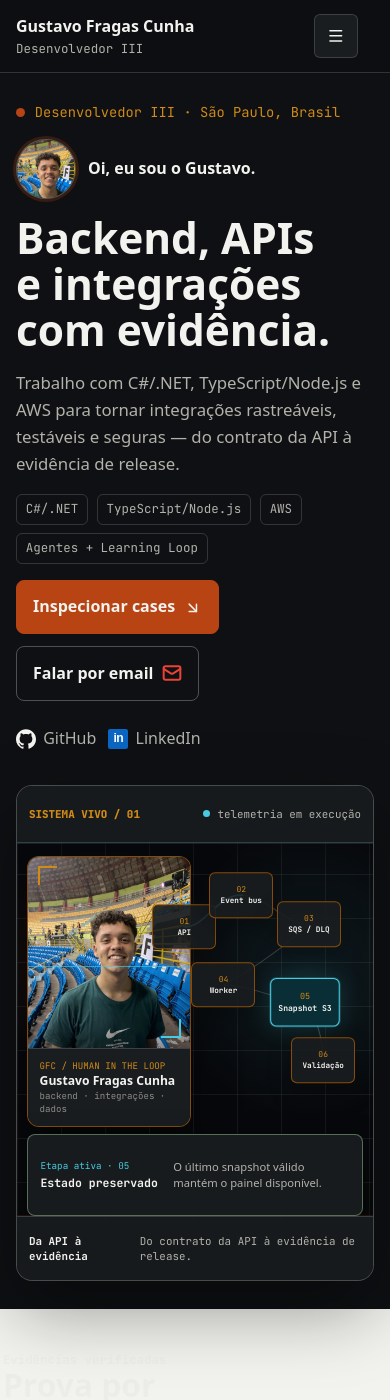
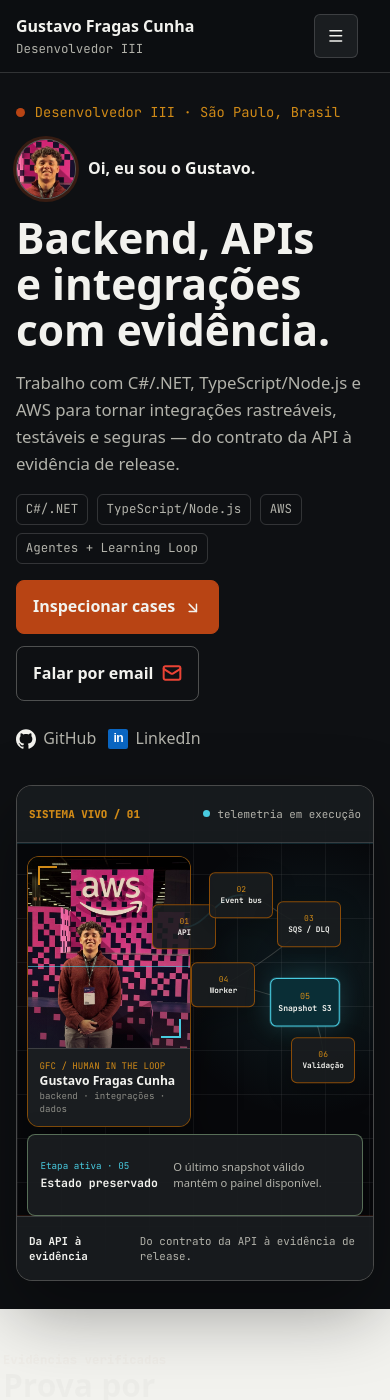
Before and after one commit to GustavoFragas/Portfolio-Pessoal, a React (Vite) app in the folder client/: page / in a window 390 px wide. Shown: the top 1400 px of the page. Built offline with nearby package versions, Linux system fonts and the light colour scheme; a web font is replaced by a local one.

Commit message:
fix(portfolio): publish AWS portrait and responsive crops

```diff
--- a/client/src/data/portfolioLocales.ts
+++ b/client/src/data/portfolioLocales.ts
@@ -54,7 +54,7 @@ const ptUi = {
     primaryCta: 'Inspecionar cases',
     emailCta: 'Falar por email',
     externalLinksLabel: 'Links externos',
-    portraitAlt: 'Gustavo Fragas Cunha sorrindo em uma arquibancada.',
+    portraitAlt: 'Gustavo Fragas Cunha sorrindo em frente ao painel da AWS durante o AWS Summit São Paulo.',
     portraitMeta: 'backend · integrações · dados',
     systemKicker: 'SISTEMA VIVO / 01',
     systemTitle: 'Da API à evidência',
@@ -289,7 +289,7 @@ const enUi = {
     primaryCta: 'Inspect cases',
     emailCta: 'Email me',
     externalLinksLabel: 'External links',
-    portraitAlt: 'Gustavo Fragas Cunha smiling in stadium seating.',
+    portraitAlt: 'Gustavo Fragas Cunha smiling in front of an AWS display at AWS Summit São Paulo.',
     portraitMeta: 'backend · integrations · data',
     systemKicker: 'LIVING SYSTEM / 01',
     systemTitle: 'From API to evidence',
@@ -443,7 +443,7 @@ const esUi = {
     primaryCta: 'Inspeccionar casos',
     emailCta: 'Contactar por email',
     externalLinksLabel: 'Enlaces externos',
-    portraitAlt: 'Gustavo Fragas Cunha sonriendo en las gradas de un estadio.',
+    portraitAlt: 'Gustavo Fragas Cunha sonriendo frente a un panel de AWS durante AWS Summit São Paulo.',
     portraitMeta: 'backend · integraciones · datos',
     systemKicker: 'SISTEMA VIVO / 01',
     systemTitle: 'De la API a la evidencia',
--- a/client/src/index.css
+++ b/client/src/index.css
@@ -397,6 +397,7 @@ time,
 }
 
 .hero-mobile-avatar {
+  position: relative;
   width: 3.75rem;
   height: 3.75rem;
   flex: 0 0 3.75rem;
@@ -408,13 +409,14 @@ time,
 }
 
 .hero-mobile-avatar img {
-  width: 100%;
-  height: 100%;
+  /* Frame the face at image-rendering size instead of scaling a tiny layer. */
+  position: absolute;
+  left: -72%;
+  top: -116%;
+  width: 320%;
+  max-width: none;
+  height: auto;
   display: block;
-  object-fit: cover;
-  object-position: 52% 34%;
-  transform: scale(1.55);
-  transform-origin: 52% 38%;
 }
 
 .hero-lead {
@@ -632,9 +634,8 @@ time,
   height: 100%;
   display: block;
   object-fit: cover;
-  object-position: 54% 36%;
+  object-position: 54% top;
   filter: saturate(0.84) contrast(1.05);
-  transform: scale(1.02);
 }
 
 .evidence-portrait__scan {
```
Also changed, not shown: client/public/images/profile.jpg.
